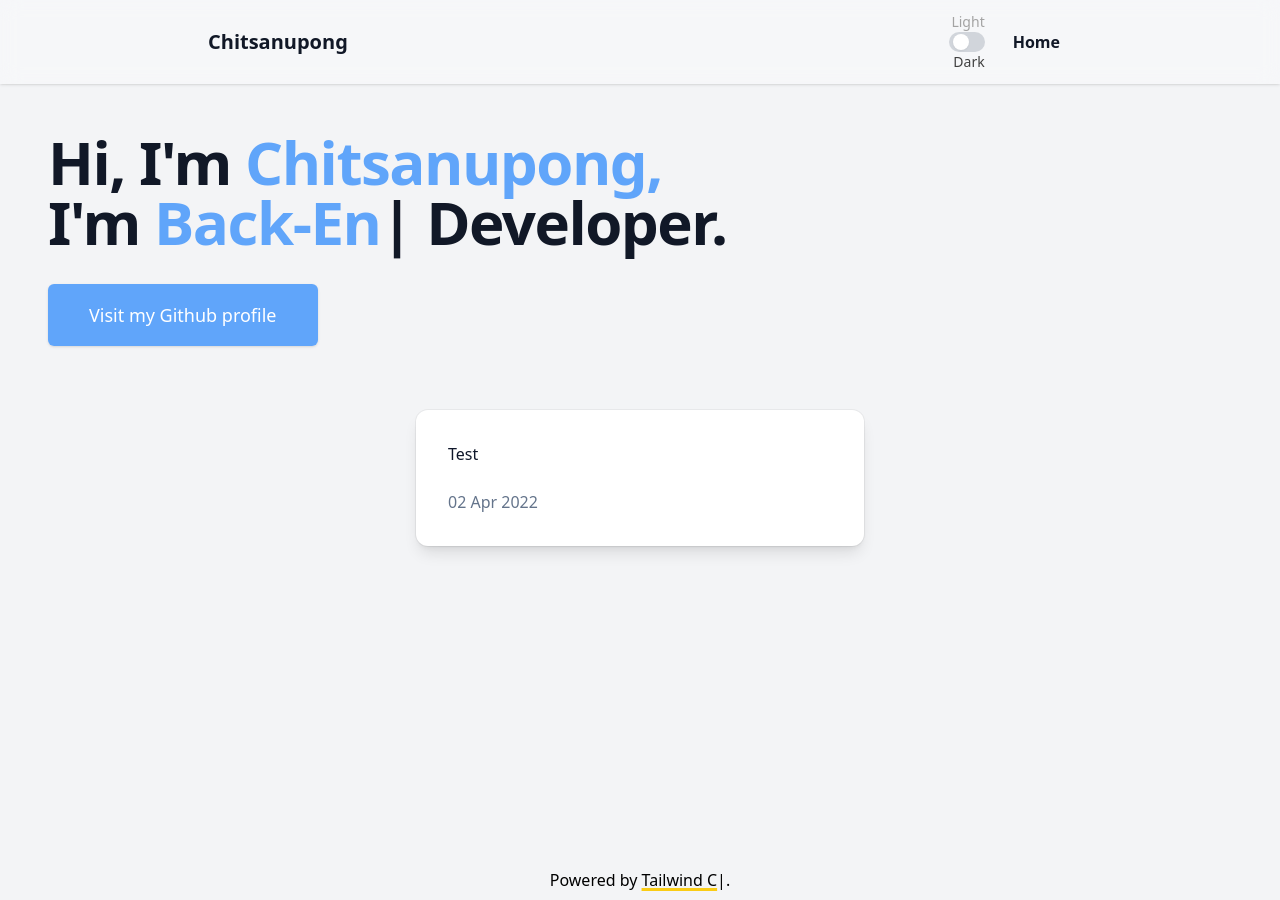
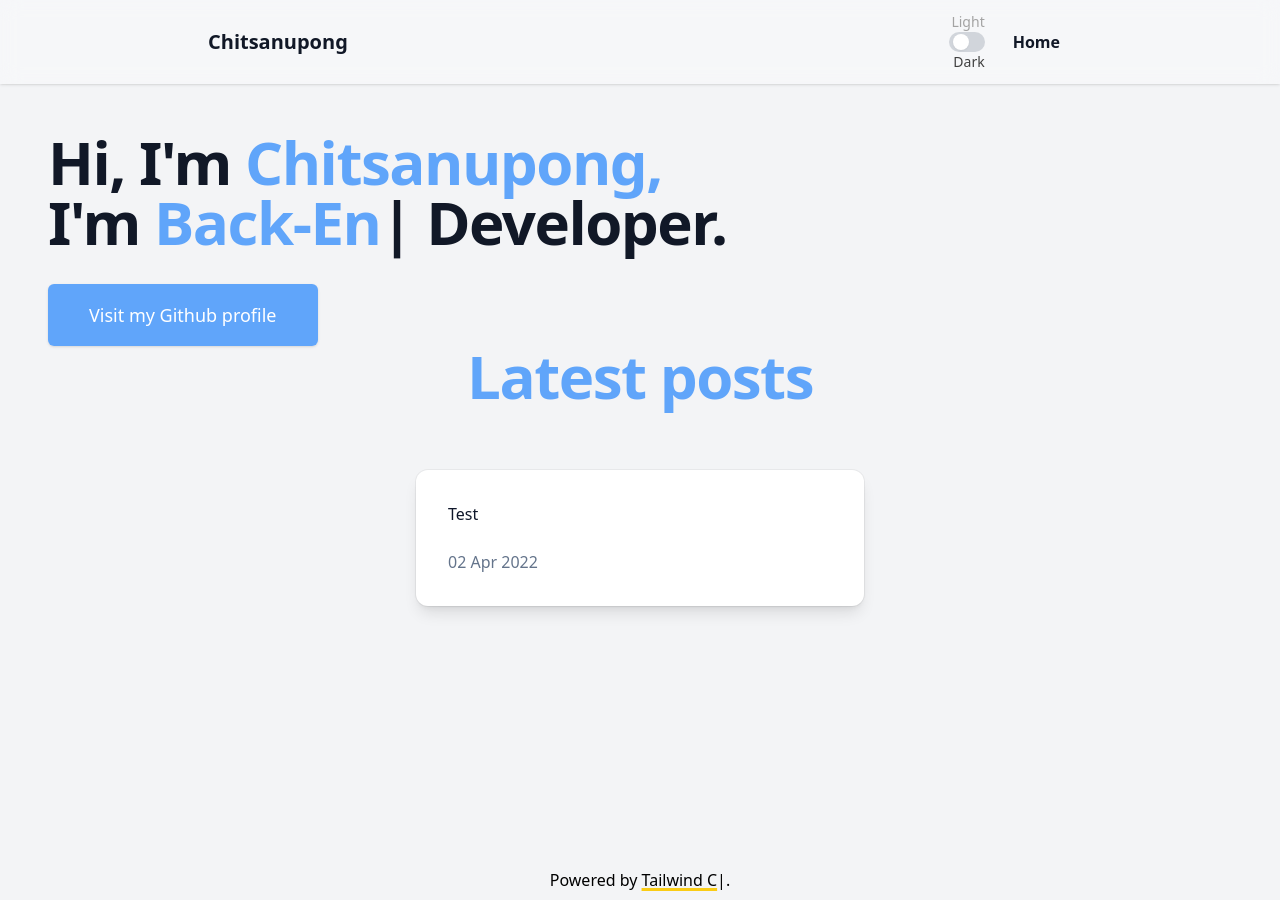
Before and after one commit to BenCinn/BenCinn.github.io, a Jekyll site: the page built from index.md, in a window 1280 px wide. Built offline with Jekyll 4.4.1, drawn with Linux system fonts in a browser that asks for light colours.

Commit message:
Cleaning up

```diff
--- a/_layouts/index.html
+++ b/_layouts/index.html
@@ -2,7 +2,7 @@
 <html>
        <head>
               <meta charset="utf-8" />
-              <link rel="stylesheet" href="./index.css" />
+              <link rel="stylesheet" href="../index.css" />
               <script src="https://cdn.jsdelivr.net/npm/typed.js@2.0.12"></script>
               <nav
                      id="header"
@@ -103,6 +103,11 @@
                                    </div>
                             </div>
                      </div>
+                     <h1
+                            class="text-center text-blue-400 tracking-tight font-extrabold dark:text-gray-100 sm:text-5xl md:text-6xl transition duration-300"
+                     >
+                            Latest posts
+                     </h1>
                      <!-- From: https://github.com/sharadcodes/jekyll-theme-serial-programmer/blob/main/assets/css/blog.css -->
                      {% for post in site.posts %}
                      <article
```
